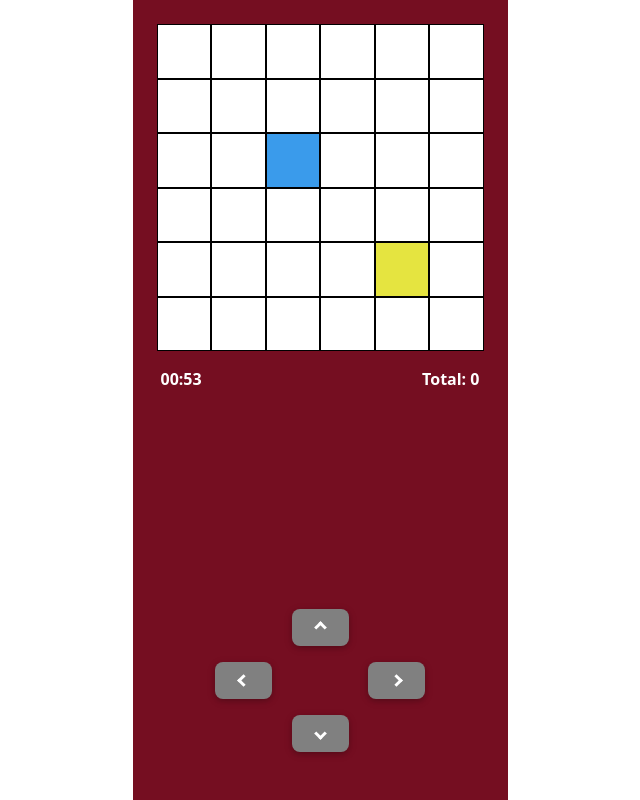
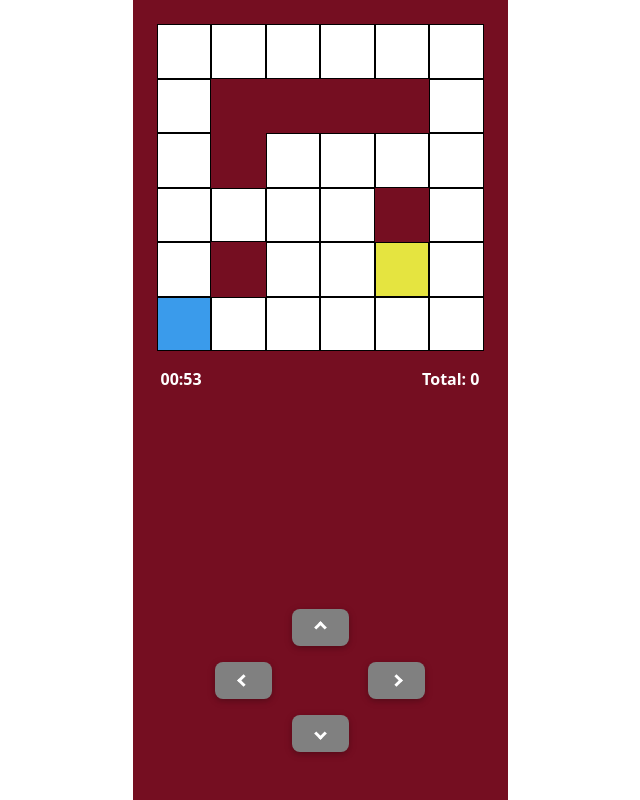
Before and after one commit to alvinindra/antikode-test, a Next.js app: page /game in a window 1280 px wide. Shown: the whole page, without its empty margins (320-960 px from the left). Built offline with nearby package versions, Linux system fonts and the light colour scheme.

Commit message:
feat: add empty tiles

```diff
--- a/src/components/Game/Tiles/Tiles.jsx
+++ b/src/components/Game/Tiles/Tiles.jsx
@@ -17,14 +17,17 @@ const generateRandomYellowPosition = (excludedPositions) => {
 
 const Tiles = ({ score, setScore }) => {
   const [tiles, setTiles] = useState([])
-  const [blueTilePosition, setBlueTilePosition] = useState({ x: 2, y: 2 })
+  const [blueTilePosition, setBlueTilePosition] = useState({ x: 0, y: 5 })
 
   useEffect(() => {
     const newTiles = Array.from({ length: numRows }, (_, rowIndex) =>
-      Array.from({ length: numCols }, (_, colIndex) => ({
-        id: rowIndex * numCols + colIndex + 1,
-        type: 'normal',
-      }))
+      Array.from({ length: numCols }, (_, colIndex) => {
+        const tileId = rowIndex * numCols + colIndex + 1
+        return {
+          id: tileId,
+          type: emptyTilesPosition.includes(tileId) ? 'empty' : 'normal',
+        }
+      })
     )
 
     const yellowTilePosition = generateRandomYellowPosition(emptyTilesPosition)
@@ -101,7 +104,7 @@ const Tiles = ({ score, setScore }) => {
         {tiles.map((row, rowIndex) =>
           row.map((tile) => (
             <div
-              key={rowIndex + tile.id}
+              key={rowIndex * numCols + tile.id}
               className={clsx(
                 styles.tile,
                 tile.type === 'yellow' && styles.tileYellow,
--- a/src/components/Game/TimerAndScore/TimerAndScore.jsx
+++ b/src/components/Game/TimerAndScore/TimerAndScore.jsx
@@ -4,12 +4,14 @@ export default function TimerAndScore({ score }) {
   const [timer, setTimer] = useState(60) // 60 seconds timer
 
   useEffect(() => {
-    const timerInterval = setInterval(() => {
-      setTimer((prevTimer) => prevTimer - 1)
-    }, 1000)
+    if (timer > 0) {
+      const timerInterval = setInterval(() => {
+        setTimer((prevTimer) => prevTimer - 1)
+      }, 1000)
 
-    return () => clearInterval(timerInterval)
-  }, [])
+      return () => clearInterval(timerInterval)
+    }
+  }, [timer])
 
   useEffect(() => {
     // Game over logic
```
